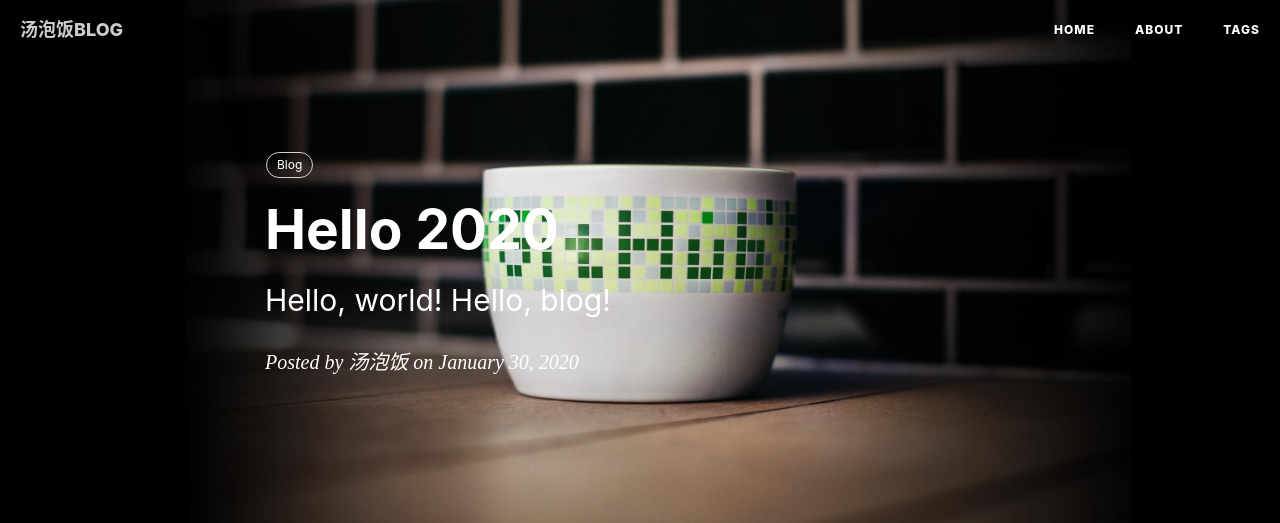
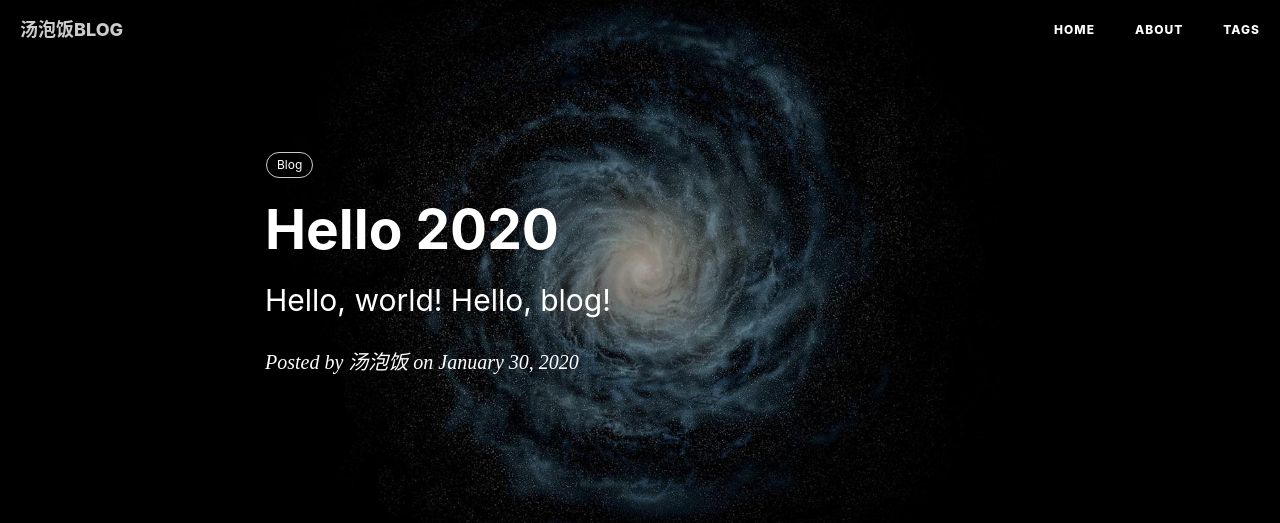
Before and after one commit to TMYuan627/TMYuan627.github.io, a Jekyll site: the page built from _posts/2020-01-20-Hello-2020.md, in a window 1280 px wide. Shown: the top 523 px of the page. Built offline with Jekyll 4.4.1, drawn with Linux system fonts in a browser that asks for light colours; nearby versions of some CDN libraries; comment, search, counter and statistics services are not loaded; grey boxes are pictures that could not be loaded.

Commit message:
Update 2020-01-20-Hello-2020.md

```diff
--- a/_posts/2020-01-20-Hello-2020.md
+++ b/_posts/2020-01-20-Hello-2020.md
@@ -4,7 +4,7 @@
 subtitle:   "Hello, world! Hello, blog!"
 date:       2020-01-30
 author:     汤泡饭
-header-img: img/post-bg-github-cup.jpg
+header-img: img/post-bg-universe.jpg
 catalog: true
 tags:
     - Blog
```
